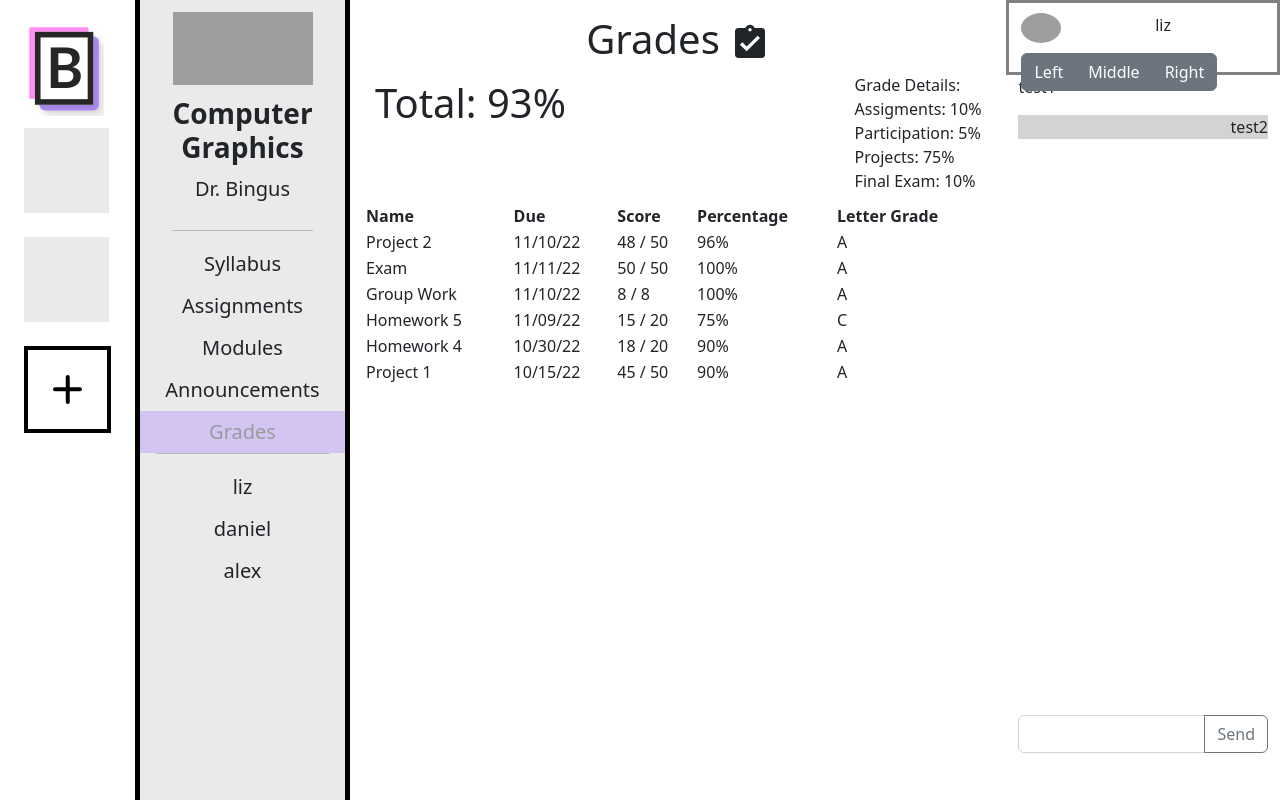
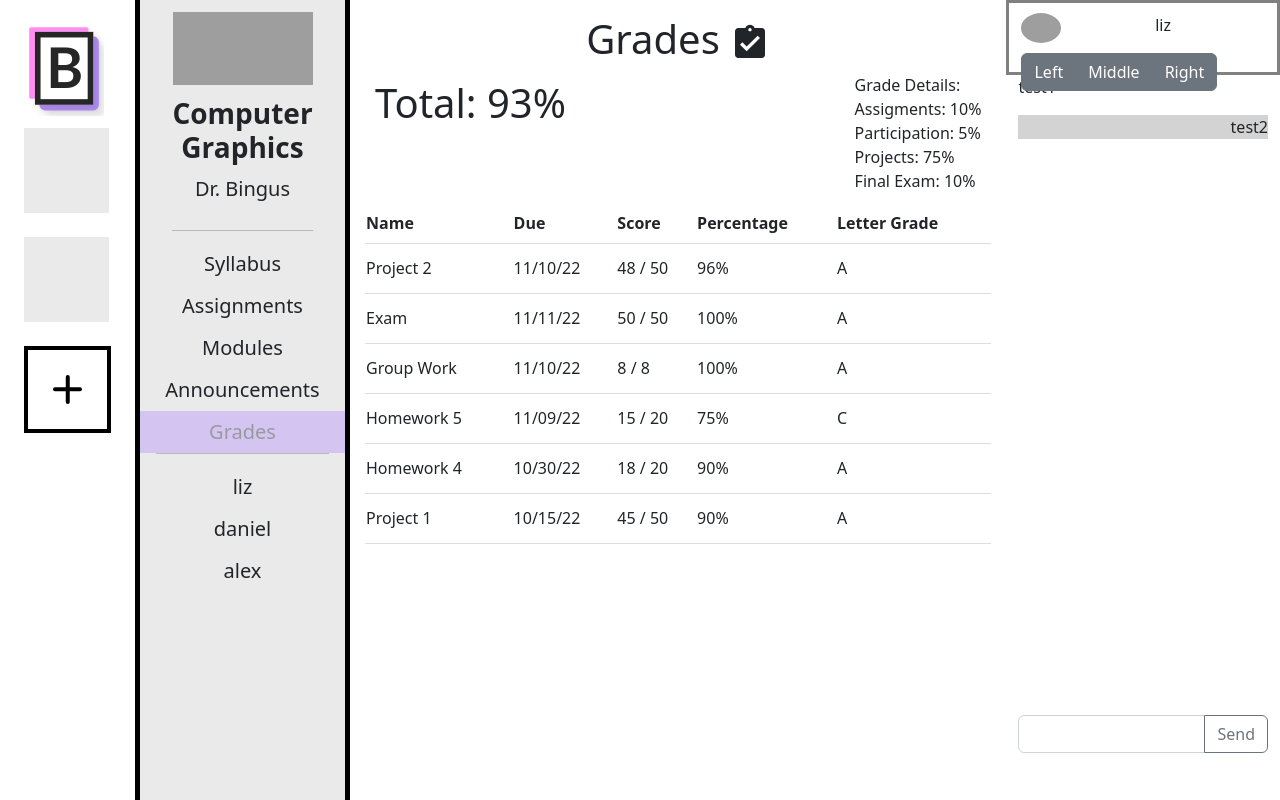
Before and after one commit to corncob567/AlternaCanvas, a React (Create React App) app: page /ui/grades in a window 1280 px wide. Built offline with nearby package versions, Linux system fonts and the light colour scheme; grey boxes are pictures that could not be loaded; a web font is replaced by a local one.

Commit message:
formatting

```diff
--- a/src/components/pages/grades/gradelist.jsx
+++ b/src/components/pages/grades/gradelist.jsx
@@ -198,7 +198,7 @@ const GradeList = (props) => {
                 </div>
             </div>
             <table class="gradeTable">
-                <tr>
+                <tr class='headerStyle'>
                     <th>Name</th>
                     <th>Due</th>
                     <th>Score</th>
--- a/src/components/pages/grades/singlegrade.jsx
+++ b/src/components/pages/grades/singlegrade.jsx
@@ -29,11 +29,13 @@ const SingleGrade = (props) => {
     const letterGrade = calcGrade();
 
     return (
-        <tr><td>{title}</td>
+        <tr class='rowStyle'>
+        <td>{title}</td>
         <td>{date}</td>
         <td>{earnedPoints} / {totalPoints}</td>
         <td>{percentage * 100}%</td>
-        <td>{letterGrade}</td></tr>
+        <td>{letterGrade}</td>
+        </tr>
     );
 };
 
--- a/src/styles/components/Grades.scss
+++ b/src/styles/components/Grades.scss
@@ -26,24 +26,16 @@
   margin: 10px;
 }
 
-.tableHeader {
-  display: flex;
-  justify-content: space-between;
-}
-
-.headerLabel {
-  margin: 10px;
-}
-
-.singleGrade {
-  display: flex;
-  justify-content: space-between;
-}
-
-.gradeContent {
-  margin: 10px;
-}
-
 .gradeTable {
   width: 100%;
 }
+
+.headerStyle {
+  border-bottom: 1px solid #ddd;
+  height: 40px;
+}
+
+.rowStyle {
+  border-bottom: 1px solid #ddd;
+  height: 50px;
+}
```
